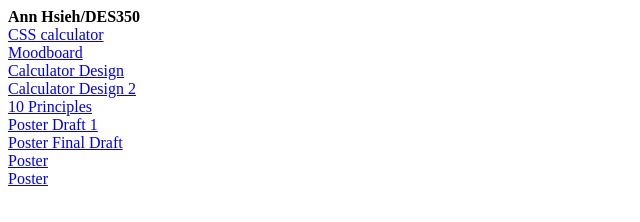
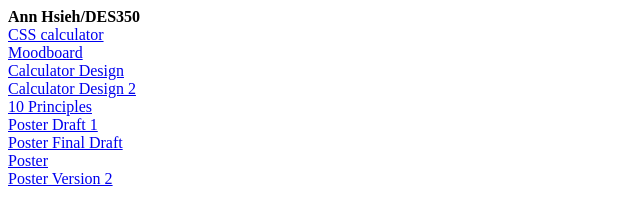
Before and after one commit to alhsieh2/DES350, a plain HTML site: page index.html in a window 1280 px wide. Shown: the full height of the page, 0-640 px from the left. Drawn offline with Linux system fonts and the light colour scheme.

Commit message:
Update index.html

```diff
--- a/index.html
+++ b/index.html
@@ -16,6 +16,6 @@
 	<a href="PosterDesign1-01.jpg" target="_self"> Poster Draft 1 </a><br>
 	<a href="PosterDesignNew-03.jpg" target="_self"> Poster Final Draft </a><br>
 		<a href="webposter1.html" target="_self"> Poster</a><br>
-		<a href="webposter2.html" target="_self"> Poster</a><br>
+		<a href="webposter2.html" target="_self"> Poster Version 2</a><br>
 </body>
 </html>
```
